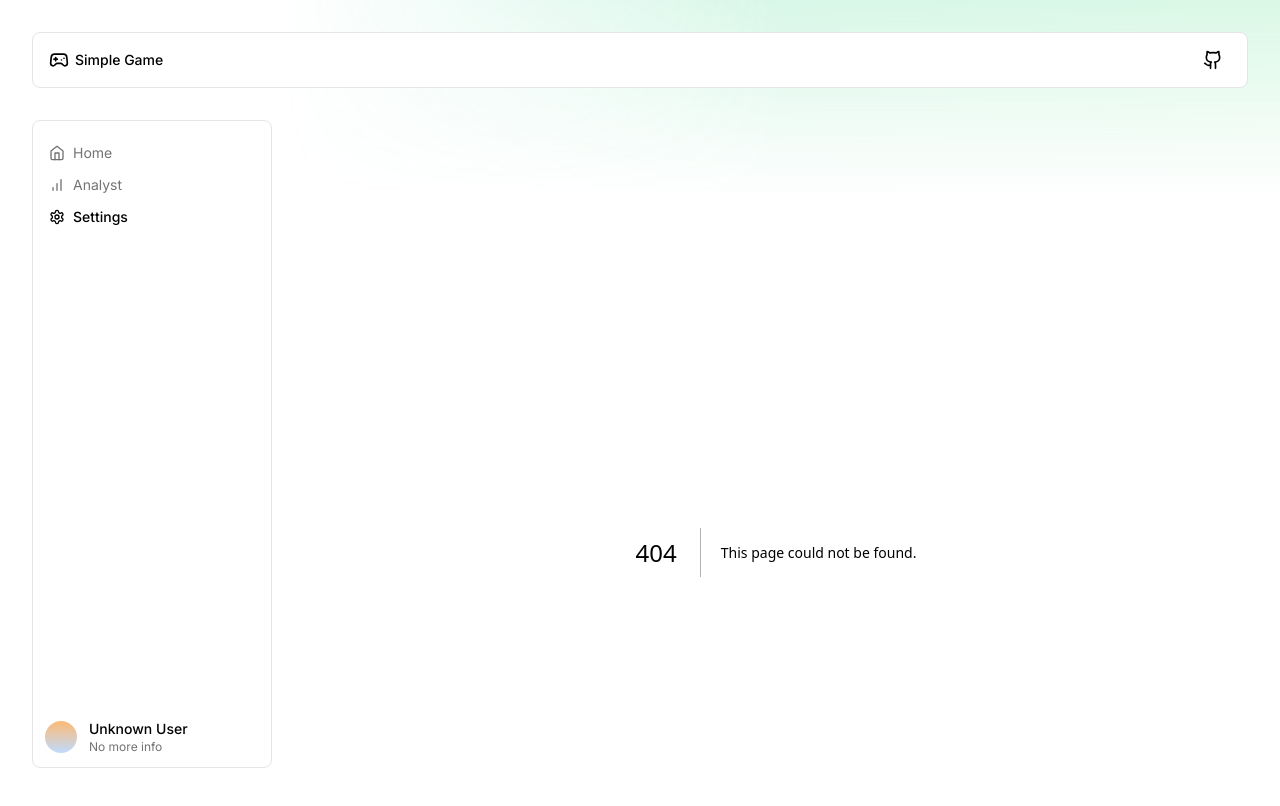
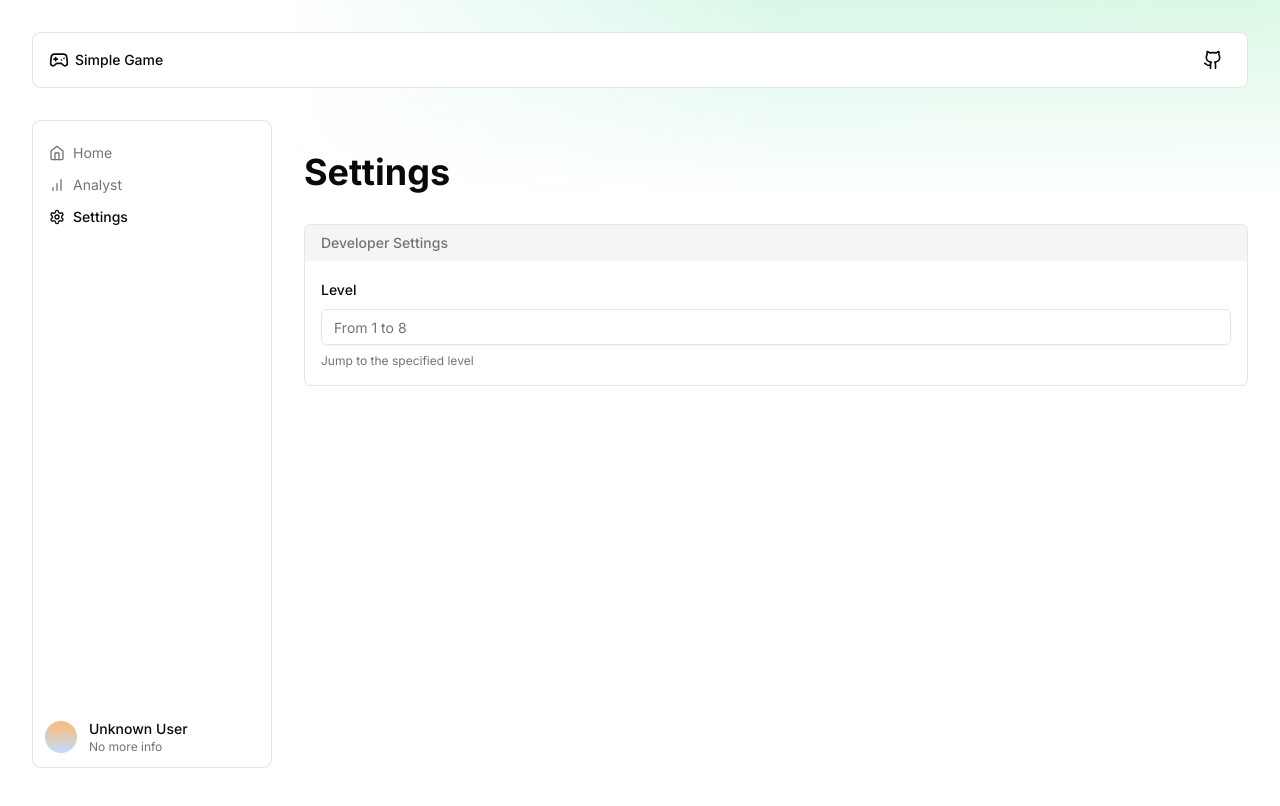
Before and after one commit to fuma-nama/simple-game, a Next.js app: page /settings in a window 1280 px wide. Before the commit this address had no page. Shown: the top 806 px of the page. Built offline with nearby package versions, Linux system fonts and the light colour scheme.

Commit message:
Implement Analyst and Settings page

```diff
--- /dev/null
+++ b/app/analyst/page.tsx
@@ -0,0 +1,37 @@
+"use client";
+import { get } from "@/utils/cookie-manager";
+import { useEffect, useState } from "react";
+
+export default function Analyst() {
+  return (
+    <>
+      <h1 className="font-bold text-4xl mb-2">Analyst</h1>
+      <p className="text-muted-foreground">
+        Shared information of your account.
+      </p>
+      <div className="grid grid-cols-3 gap-4 mt-8">
+        <div className="p-4 border rounded-lg bg-card ">
+          <p className="text-sm font-medium text-muted-foreground mb-2">
+            Level
+          </p>
+          <span className="font-bold text-2xl">
+            <Level />
+          </span>
+        </div>
+      </div>
+    </>
+  );
+}
+
+function Level() {
+  const [level, setLevel] = useState<number>();
+  useEffect(() => {
+    const data = get();
+    setLevel(data?.level ?? 0);
+  }, []);
+
+  if (level == null) return <div className="bg-secondary h-8 rounded-md" />;
+  if (level === 0) return <>Unknown</>;
+
+  return <>{level}</>;
+}
--- a/app/form/1/page.tsx
+++ b/app/form/1/page.tsx
@@ -22,7 +22,7 @@ export default function Page() {
     set({
       level: 2,
     });
-    router.push("/form/2");
+    router.replace("/form/2");
   });
 
   return (
--- a/app/form/2/page.tsx
+++ b/app/form/2/page.tsx
@@ -45,7 +45,7 @@ export default function Page() {
     set({
       level: 3,
     });
-    router.push("/form/3");
+    router.replace("/form/3");
   });
 
   return (
--- a/app/form/3/page.tsx
+++ b/app/form/3/page.tsx
@@ -45,7 +45,7 @@ export default function Page() {
     set({
       level: 4,
     });
-    router.push("/form/4");
+    router.replace("/form/4");
   });
 
   return (
@@ -158,7 +158,7 @@ function DogeBackground() {
         context.fillStyle = "rgba(255,0,0,0.2)";
         context.fillRect(0, 0, element.width, element.height);
         setTimeout(() => {
-          router.push("/form/failed?description=Doge ate your mouse");
+          router.replace("/form/failed?description=Doge ate your mouse");
         }, 500);
         return;
       }
--- a/app/form/4/page.tsx
+++ b/app/form/4/page.tsx
@@ -45,13 +45,13 @@ export default function Page() {
       set({
         level: 5,
       });
-      router.push("/form/5");
+      router.replace("/form/5");
     },
     () => {
       const params = new URLSearchParams({
         description: "Haha I caught you, robot",
       });
-      router.push("/form/failed?" + params);
+      router.replace("/form/failed?" + params);
     }
   );
 
--- a/app/form/5/form.tsx
+++ b/app/form/5/form.tsx
@@ -28,7 +28,7 @@ export function PassForm({ wordsCount }: { wordsCount: number }) {
     set({
       level: 6,
     });
-    router.push("/form/6");
+    router.replace("/form/6");
   });
 
   return (
--- a/app/form/6/page.tsx
+++ b/app/form/6/page.tsx
@@ -24,7 +24,7 @@ function Content() {
     set({
       level: 7,
     });
-    router.push("/form/7");
+    router.replace("/form/7");
   };
 
   return (
--- a/app/form/7/page.tsx
+++ b/app/form/7/page.tsx
@@ -74,7 +74,7 @@ export default function Page() {
     set({
       level: 8,
     });
-    setTimeout(() => router.push(url), 3000);
+    setTimeout(() => router.replace(url), 3000);
   };
 
   return (
--- a/app/form/happy_end/page.tsx
+++ b/app/form/happy_end/page.tsx
@@ -16,7 +16,7 @@ export default function Page() {
   const router = useRouter();
 
   useEffect(() => {
-    if (text >= texts.length) router.push("/");
+    if (text >= texts.length) router.replace("/");
   }, [text]);
 
   return (
--- /dev/null
+++ b/app/settings/page.tsx
@@ -0,0 +1,72 @@
+"use client";
+import {
+  Form,
+  FormControl,
+  FormDescription,
+  FormField,
+  FormItem,
+  FormLabel,
+  FormMessage,
+} from "@/components/ui/form";
+import { Input } from "@/components/ui/input";
+import { set } from "@/utils/cookie-manager";
+import { useRouter } from "next/navigation";
+import { useForm } from "react-hook-form";
+
+export default function Settings() {
+  return (
+    <>
+      <h1 className="font-bold text-4xl">Settings</h1>
+      <Developer />
+    </>
+  );
+}
+
+function Developer() {
+  const router = useRouter();
+  const form = useForm({
+    defaultValues: {
+      level: "",
+    },
+  });
+
+  const onSubmit = form.handleSubmit((v) => {
+    set({
+      level: Number(v.level),
+    });
+    const path = `/form/${v.level}`;
+    router.prefetch(path);
+    router.push(path);
+  });
+
+  return (
+    <div className="mt-8 border rounded-md overflow-hidden">
+      <div className="px-4 py-2 text-sm font-medium bg-secondary text-muted-foreground">
+        Developer Settings
+      </div>
+      <form className="p-4" onSubmit={onSubmit}>
+        <Form {...form}>
+          <FormField
+            name="level"
+            control={form.control}
+            rules={{
+              required: "Can't be empty",
+              min: { value: 1, message: "Too Small" },
+              max: { value: 8, message: "Too Big" },
+            }}
+            render={({ field }) => (
+              <FormItem>
+                <FormLabel>Level</FormLabel>
+                <FormControl>
+                  <Input {...field} type="number" placeholder="From 1 to 8" />
+                </FormControl>
+                <FormDescription>Jump to the specified level</FormDescription>
+                <FormMessage />
+              </FormItem>
+            )}
+          />
+        </Form>
+      </form>
+    </div>
+  );
+}
--- a/components/nav-item.tsx
+++ b/components/nav-item.tsx
@@ -28,7 +28,7 @@ export function NavItem({
   const active = pathname.startsWith(href + "/") || pathname === href;
 
   return (
-    <Link href="/" className={cn(navItem({ active }))}>
+    <Link href={href} className={cn(navItem({ active }))}>
       {children}
     </Link>
   );
```
